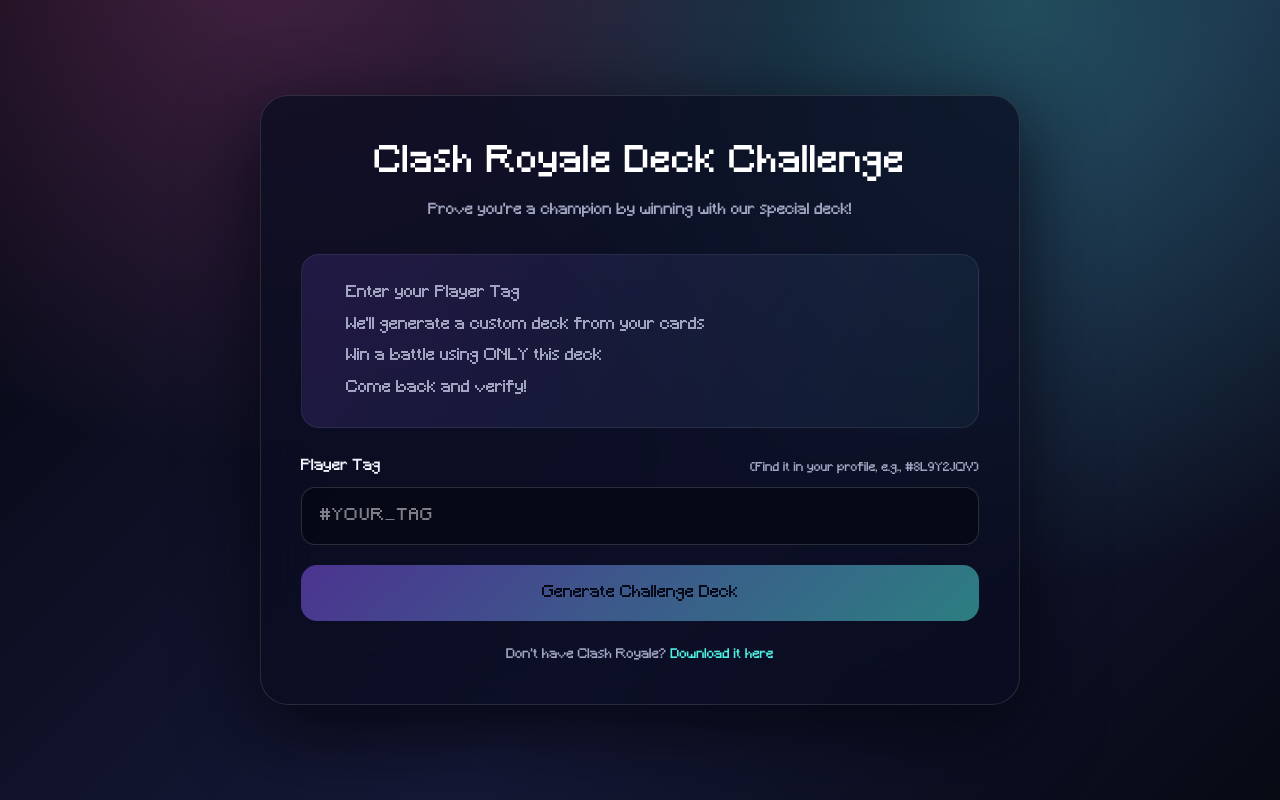
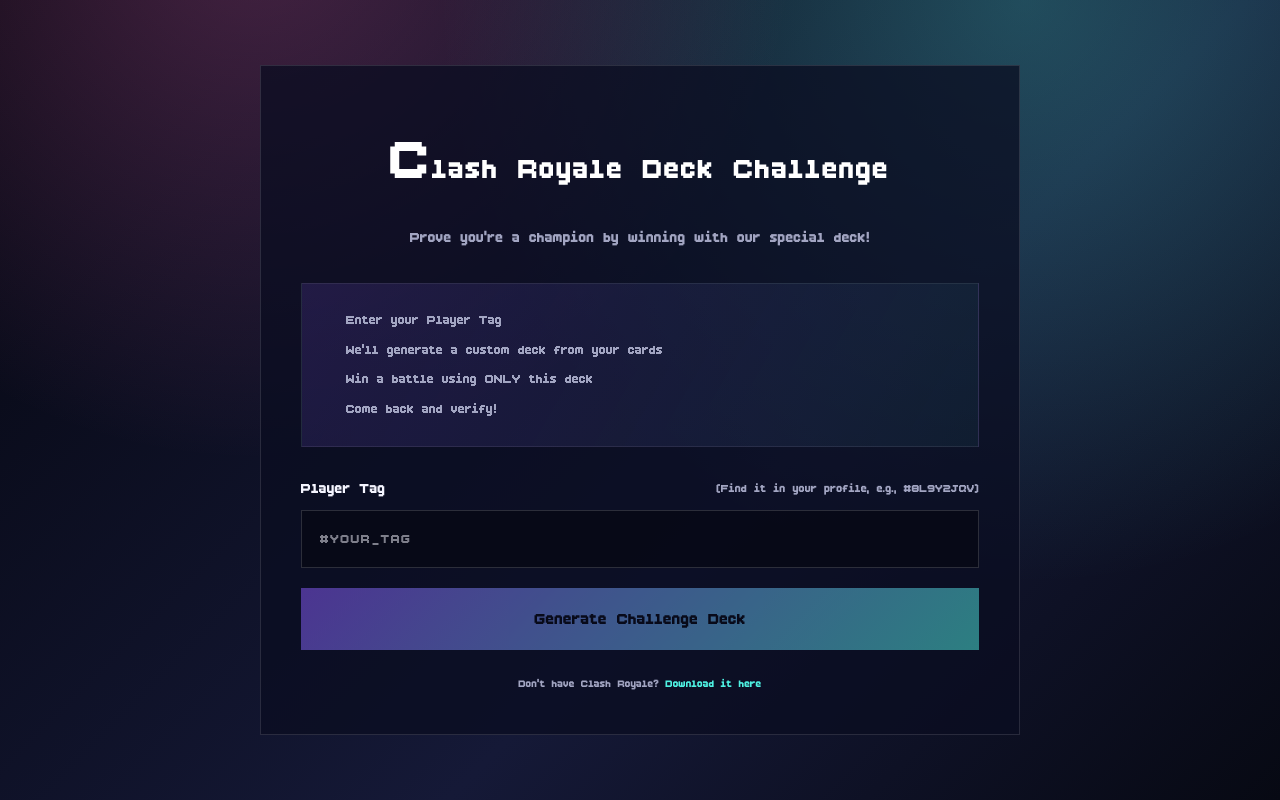
Before and after one commit to MatteoMilin/nuit-de-l-info-2025, a React (Vite) app: page / in a window 1280 px wide. Built offline with nearby package versions, Linux system fonts and the light colour scheme.

Commit message:
update: style global & font

```diff
--- a/src/components/Header.tsx
+++ b/src/components/Header.tsx
@@ -4,7 +4,7 @@
 export function Header() {
   return (
     <header className="retro-header">
-      <div className="retro-title">My Retro App</div>
+      <div className="retro-title">TechnoFut</div>
 
       <nav className="retro-nav">
         <Link to="/">Accueil</Link>
--- a/src/index.css
+++ b/src/index.css
@@ -1,6 +1,6 @@
 @font-face {
   font-family: 'Minecraft';
-  src: url('/src/assets/fonts/Minecraft.ttf') format('truetype');
+  src: url('/src/assets/fonts/BoldPixels.ttf') format('truetype');
   font-weight: normal;
   font-style: normal;
 }
@@ -8,7 +8,7 @@
 @import "tailwindcss";
 
 :root {
-  font-family: system-ui, Avenir, Helvetica, Arial, sans-serif;
+  /* font-family: system-ui, Avenir, Helvetica, Arial, sans-serif; */
   line-height: 1.5;
   font-weight: 400;
 
--- a/src/style/ClashRoyaleDeckCaptcha.css
+++ b/src/style/ClashRoyaleDeckCaptcha.css
@@ -19,18 +19,18 @@
   background: radial-gradient(circle at 20% -10%, rgba(255, 110, 199, 0.25), transparent 40%),
     radial-gradient(circle at 80% 0%, rgba(78, 240, 225, 0.25), transparent 45%),
     linear-gradient(135deg, #05060f 0%, #151937 60%, #070913 100%);
+  image-rendering: pixelated;
 }
 
 .clash-deck-captcha-card {
     width: min(760px, 100%);
-  border-radius: 28px;
+    border-radius: 0;
     padding: 40px;
     background: var(--glass);
     border: 1px solid var(--card-border);
-  box-shadow: 0 25px 80px rgba(5, 6, 15, 0.9);
-  backdrop-filter: blur(30px);
+    box-shadow: none;
     color: var(--text-primary);
-  animation: elevate 0.6s ease-out;
+    animation: elevate 0.6s steps(1) ease-out;
     max-height: 90vh;
     overflow-y: auto;
 }
@@ -38,7 +38,7 @@
 @keyframes elevate {
   from {
     opacity: 0;
-    transform: translateY(20px) scale(0.97);
+    transform: translateY(2px) scale(1);
   }
   to {
     opacity: 1;
@@ -61,11 +61,11 @@
 .clash-deck-captcha-header p {
   margin: 10px 0 0 0;
   color: var(--text-muted);
-  font-size: 15px;
+  font-size: 18px;
 }
 
 .clash-deck-captcha-instructions {
-  border-radius: 18px;
+  border-radius: 0px;
   padding: 20px 24px;
   margin-bottom: 28px;
   background: linear-gradient(120deg, rgba(140, 91, 255, 0.15), rgba(78, 240, 225, 0.05));
@@ -84,7 +84,7 @@
 }
 
 .clash-deck-captcha-instructions li {
-  margin: 6px 0;
+  margin: 4px 0;
 }
 
 .clash-deck-player-info {
@@ -112,13 +112,13 @@
 .clash-deck-cards-grid {
   display: grid;
   grid-template-columns: repeat(auto-fit, minmax(140px, 1fr));
-  gap: 16px;
+  gap: 8px;
   margin-bottom: 28px;
 }
 
 .clash-deck-card {
   position: relative;
-  border-radius: 18px;
+  border-radius: 0px;
   padding: 18px 14px 16px;
   text-align: center;
   border: 1px solid rgba(255, 255, 255, 0.08);
@@ -212,18 +212,18 @@
   font-weight: 600;
   color: var(--text-primary);
   margin-bottom: 8px;
-  font-size: 15px;
+  font-size: 18px;
 }
 
 .clash-deck-captcha-hint {
   color: var(--text-muted);
-  font-size: 12px;
+  font-size: 14px;
 }
 
 .clash-deck-captcha-input {
   width: 100%;
   padding: 16px 18px;
-  border-radius: 14px;
+  border-radius: 0px;
   border: 1px solid rgba(255, 255, 255, 0.15);
   background: rgba(7, 8, 20, 0.8);
   color: var(--text-primary);
@@ -276,9 +276,9 @@
 .clash-deck-captcha-button {
   width: 100%;
   padding: 16px 26px;
-  border-radius: 16px;
+  border-radius: 0px;
   border: none;
-  font-size: 16px;
+  font-size: 20px;
   font-weight: 600;
   cursor: pointer;
   display: inline-flex;
--- a/src/style/Generic.css
+++ b/src/style/Generic.css
@@ -24,3 +24,9 @@
   font-size: 22px;
   line-height: 1.8;
 }
+
+h1::first-letter,
+h2::first-letter {
+  font-size: 2em;
+  font-weight: bold;
+}
--- a/src/style/Header.css
+++ b/src/style/Header.css
@@ -6,20 +6,19 @@
   justify-content: space-between;
   border-bottom: 4px solid #00f0ff;
   box-shadow: 0 0 10px #ff00c8, 0 0 20px #6e00ff;
-  font-family: 'Press Start 2P', monospace;
 }
 
 .retro-title {
-  font-size: 18px;
+  font-size: 22px;
   color: #00f0ff;
   text-shadow: 0 0 5px #00f0ff, 0 0 10px #ff00c8;
 }
 
 .retro-nav a {
-  margin-left: 20px;
+  margin-left: 30px;
   color: #fff;
   text-decoration: none;
-  font-size: 12px;
+  font-size: 18px;
   text-shadow: 0 0 5px rgba(255,255,255,0.6);
   transition: 0.2s;
 }
```
Also changed, not shown: src/assets/fonts/BoldPixels.ttf (added). Lines whose indentation alone changed are shown as unchanged.
